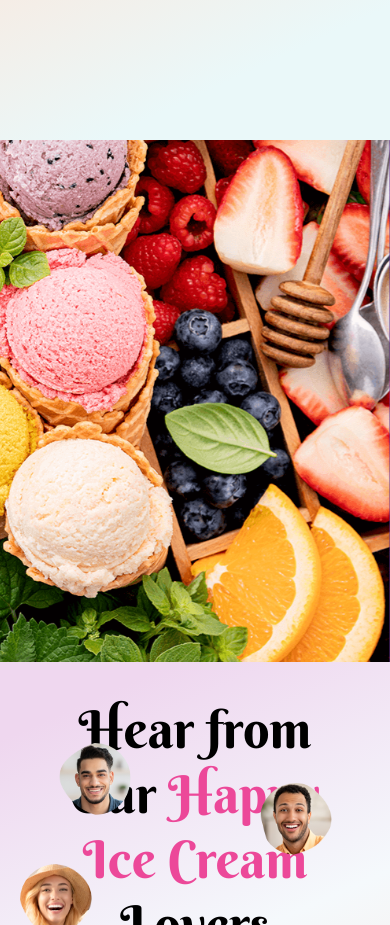
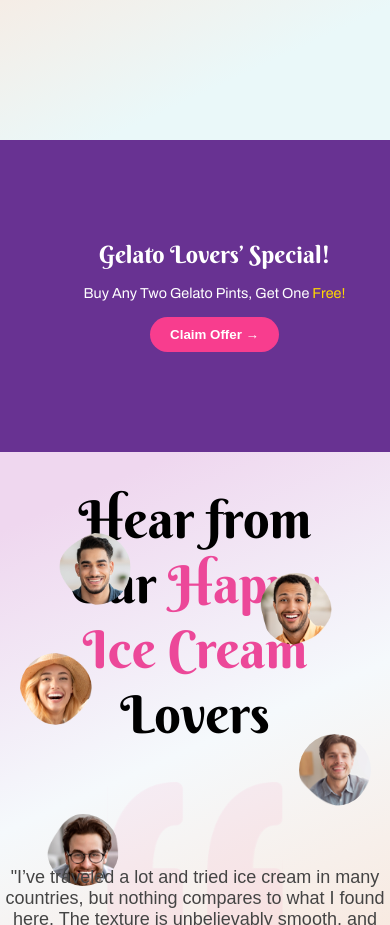
Before and after one commit to IrynaYedynak/Ice-Cream-E-Commerce, a React (Vite) app: page / in a window 390 px wide. Shown: the part 1980-2905 px from the top of the page. Built offline with nearby package versions, Linux system fonts and the light colour scheme.

Commit message:
add adaptive styles

```diff
--- a/src/components/Home/SpecialOffer.css
+++ b/src/components/Home/SpecialOffer.css
@@ -7,50 +7,53 @@
 .offer-section {
     position: relative;
     display: flex;
-    width: 100%;
-    height: 522px;
     justify-content: flex-end;
+    padding-left: 5%;
     align-items: center;
-    background-color:  #683292;
+    background-color: #683292;
     overflow: hidden;
+
 }
 
 .section-text {
-    position: relative;
-    z-index: 2;
     display: flex;
     flex-direction: column;
-    align-items: start;
-    gap: 1.2rem;
-    padding-left: 150px;
+    gap: 1rem;
+    padding-left: clamp(1rem, 7vw, 150px); /* Відступ змінюється з екраном */
+    z-index: 2;
 }
 
-.section-text h1{
+.section-text h1 {
     font-family: var(--second-family);
     font-weight: 400;
-    font-size: 80px;
+    font-size: clamp(1.8rem, 5vw, 5rem); /* Мін, адаптив, макс */
+    line-height: 1.1;
     color: white;
 }
 
-.section-text p{
+.section-text p {
     font-family: var(--font-family);
     font-weight: 400;
-    font-size: 22px;
+    font-size: clamp(1rem, 2vw, 1.5rem); /* Адаптивний розмір */
     color: #ffffff;
 }
 
-.section-text p span{
+.section-text p span {
     color: #ffd800;
 }
 
 .section-image {
-    z-index: 1;
+    flex: 1 1 auto;
+    height: 100%;
     display: flex;
-    justify-content: end;
+    justify-content: flex-end; /* Прижати вправо */
+    align-items: stretch; /* Розтягнути по висоті секції */
 }
 
-.section-image img{
-    height: 552px;
+.section-image img {
+    height: 100%;
+    width: 70%;
+    object-fit: cover;
 }
 
 .shape-special {
@@ -59,6 +62,7 @@
     z-index: 0;
     transform: translateY(40px) scale(0.8) rotate(-45deg);
     transition: all 1s ease-out;
+    max-width: 15%; /* Замість фіксованих px */
 }
 
 .offer-section.visible .shape-special {
@@ -86,3 +90,40 @@
     width: 45px;
     transition-delay: 0.4s;
 }
+
+@media (max-width: 1024px) {
+    .section-text h1 {
+        font-size: clamp(1.5rem, 3.5vw, 3rem); /* Менший шрифт */
+        line-height: 1.2; /* Щільніше */
+    }
+
+    .section-text p {
+        font-size: clamp(0.9rem, 1.5vw, 1.2rem);
+    }
+
+    .section-text {
+        flex: 0 1 60%; /* Текстова колонка трохи вужча */
+        padding-left: 10%;
+    }
+}
+
+@media (max-width: 768px) {
+    .offer-section {
+        flex-direction: column;
+        text-align: center;
+        height: auto;
+        padding: 100px 0;
+    }
+
+    .section-text {
+        align-items: center;
+    }
+
+    .shape-special {
+        display: none;
+    }
+
+    .section-image {
+    display: none;
+}
+}
```
